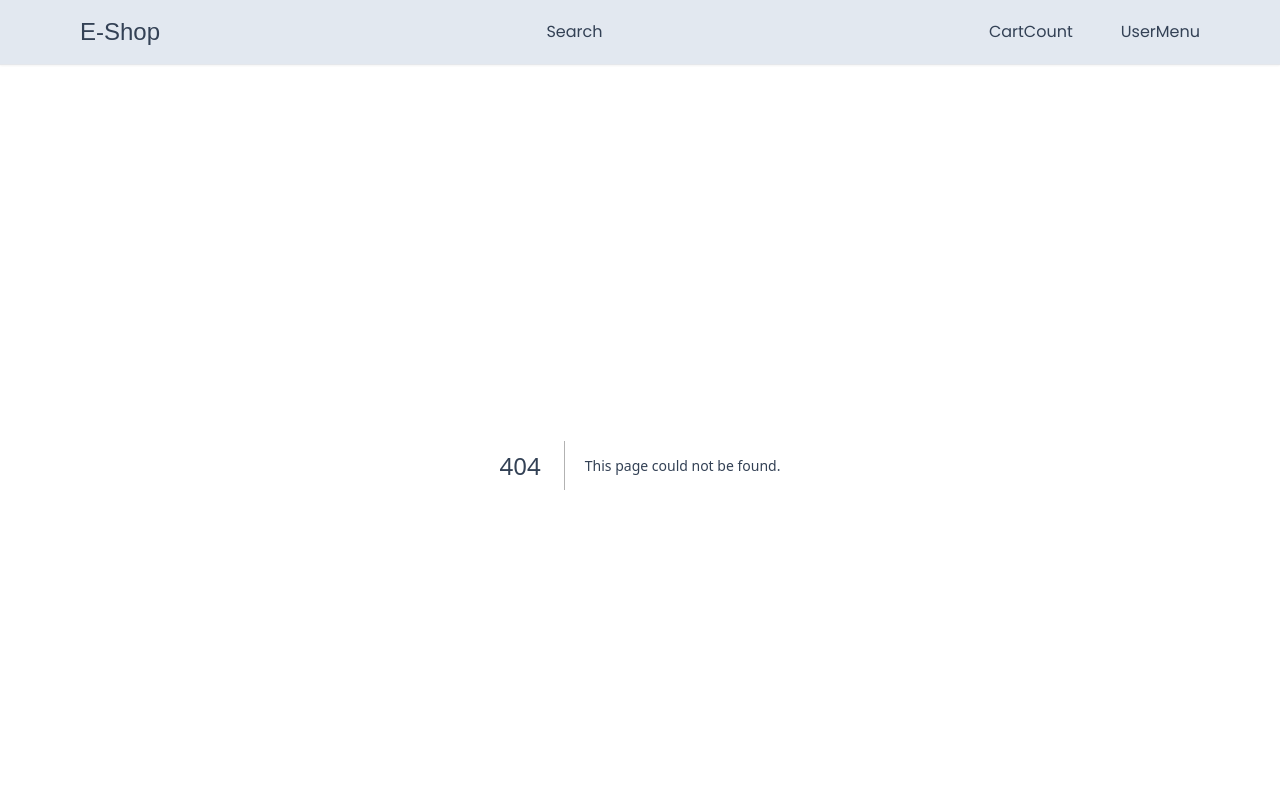
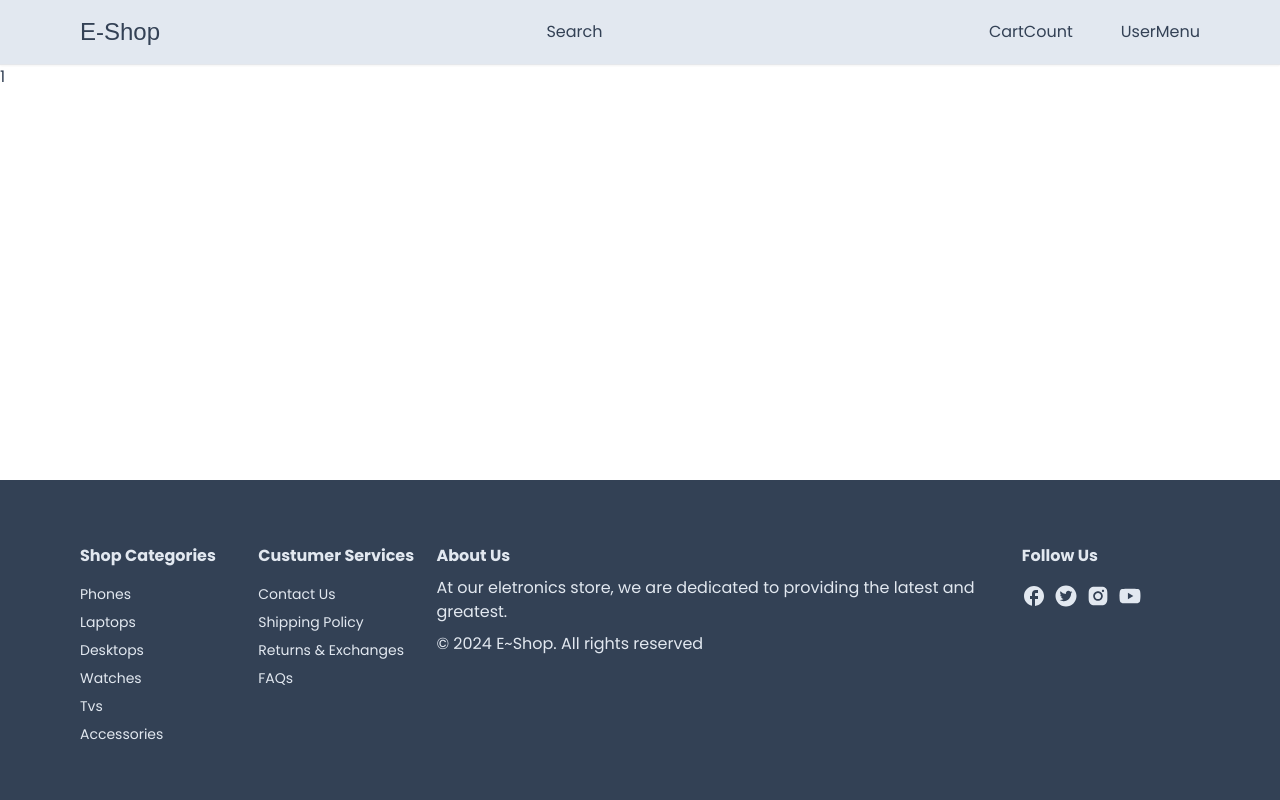
Before and after one commit to gabrielnavas/e-shop, a Next.js app: page /product/1 in a window 1280 px wide. Before the commit this address had no page. Shown: the top 800 px of the page. Built offline with nearby package versions, Linux system fonts and the light colour scheme; a web font is replaced by a local one.

Commit message:
cart page empty and product page with param product id

```diff
--- /dev/null
+++ b/app/cart/page.tsx
@@ -0,0 +1,12 @@
+import { FC } from "react";
+interface ICartPageProps { };
+
+const CartPage: FC<ICartPageProps> = (props) => {
+  return (
+    <div>
+      Cart Page
+    </div>
+  );
+}
+
+export default CartPage;
--- a/app/components/products/ProductCard.tsx
+++ b/app/components/products/ProductCard.tsx
@@ -8,12 +8,15 @@ import { Rating } from "@mui/material";
 import { formatPrice } from "@/utils/formatPrice";
 import { Product } from "@/utils/product";
 import { truncateText } from "@/utils/truncateText";
+import { useRouter } from "next/navigation";
 
 interface IProductCardProps {
   data: Product
 };
 
 export const ProductCard: FC<IProductCardProps> = ({ data }) => {
+
+  const router = useRouter()
 
   const productRatingSum = data.reviews
     .reduce((acc, review) => acc + review.rating, 0.0)
@@ -24,6 +27,7 @@ export const ProductCard: FC<IProductCardProps> = ({ data }) => {
 
   return (
     <div
+      onClick={() => router.push(`product/${data.id}`)}
       className="
         col-span-1
         cursor-pointer
--- /dev/null
+++ b/app/product/[productId]/page.tsx
@@ -0,0 +1,17 @@
+import { FC } from "react";
+interface IProductProps {
+  params: {
+    productId: string
+  }
+};
+
+const Product: FC<IProductProps> = ({ params }) => {
+  return (
+    <div>
+      {params.productId}
+    </div>
+  );
+}
+
+
+export default Product;
```
